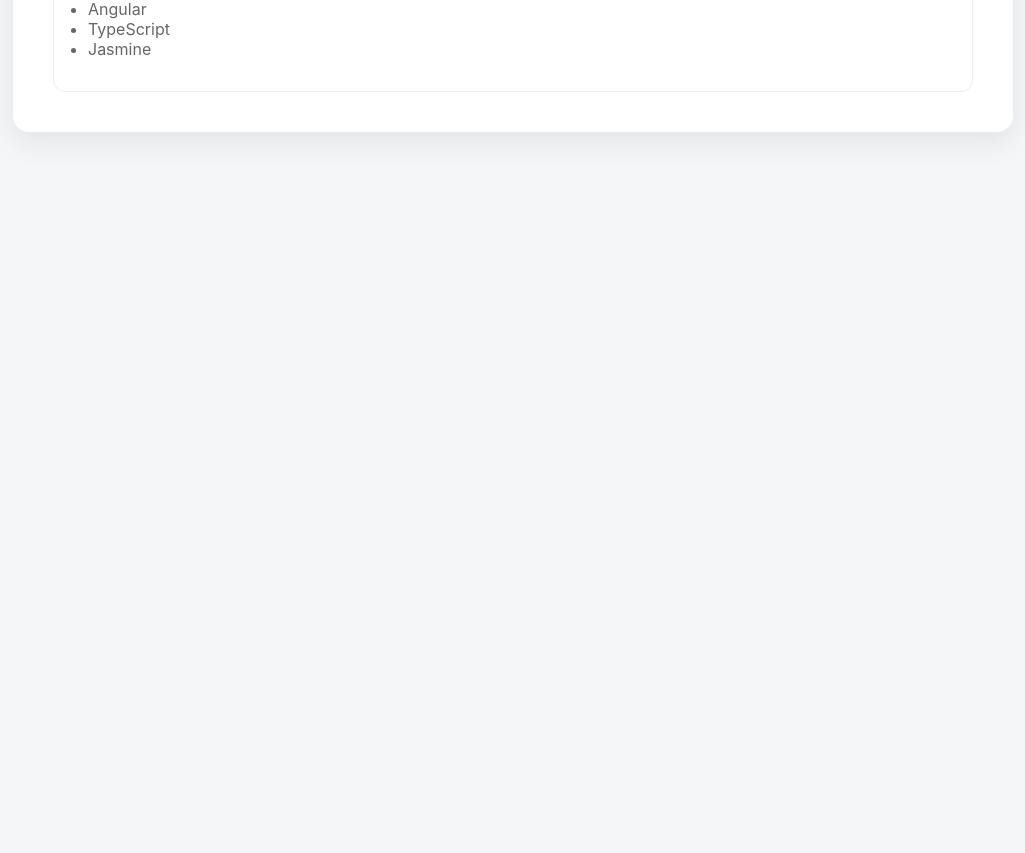
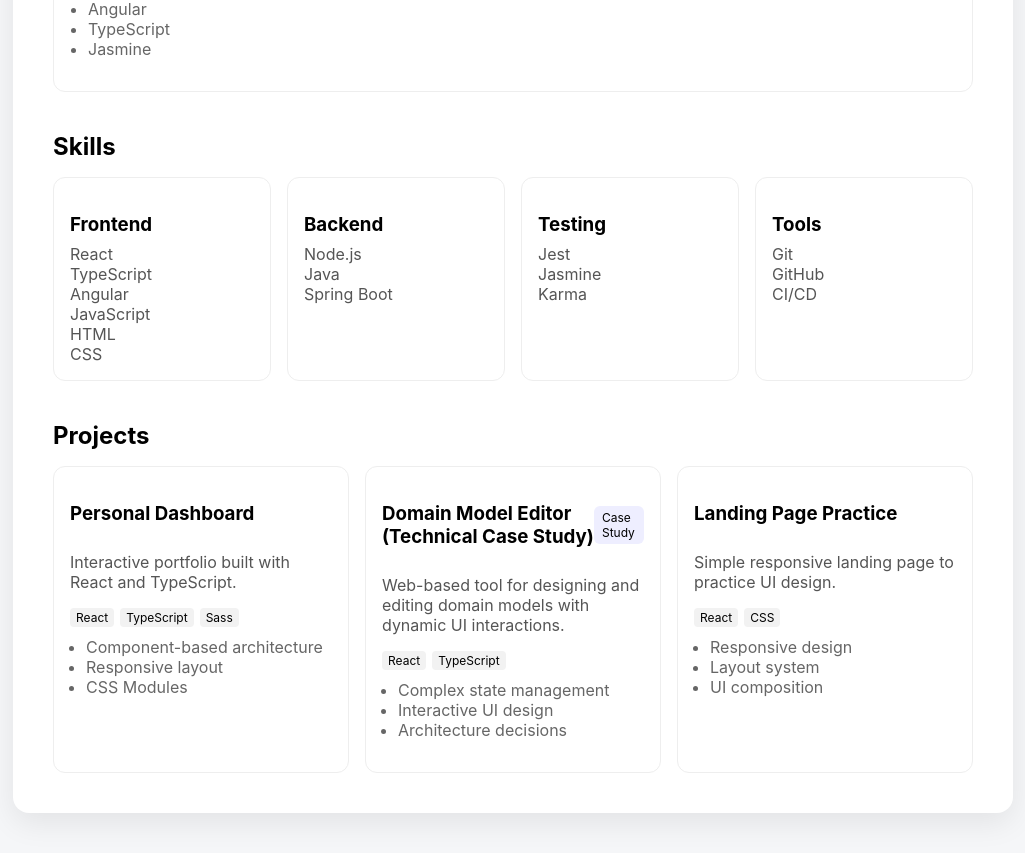
Before and after one commit to giselabenitez/personal-dashboard, a React (Vite) app: page / in a window 1280 px wide. Shown: the part 680-1533 px from the top of the page, without its empty margins (127-1152 px from the left). Before the commit the page ends 852 px from the top, so only its background shows below. Built offline with nearby package versions, Linux system fonts and the light colour scheme.

Commit message:
Add skills and projects sections

```diff
--- a/src/App.tsx
+++ b/src/App.tsx
@@ -1,12 +1,16 @@
 import { Experience } from './components/experience/Experience';
 import { Hero } from './components/hero/Hero';
 import { Layout } from './components/layout/Layout';
+import { Projects } from './components/projects/Projects';
+import { Skills } from './components/skills/Skills';
 
 function App() {
   return (
     <Layout>
       <Hero />
       <Experience />
+      <Skills />
+      <Projects />
     </Layout>
   );
 }
--- /dev/null
+++ b/src/components/projects/Projects.module.scss
@@ -0,0 +1,58 @@
+.projects {
+    margin-top: 40px;
+}
+
+.title {
+    margin-bottom: 16px;
+}
+
+.grid {
+    display: grid;
+    grid-template-columns: repeat(auto-fit, minmax(260px, 1fr));
+    gap: 16px;
+}
+
+.card {
+    padding: 16px;
+    border: 1px solid #eee;
+    border-radius: 12px;
+    background: #fff;
+}
+
+.header {
+    display: flex;
+    justify-content: space-between;
+    align-items: center;
+}
+
+.badge {
+    font-size: 12px;
+    padding: 4px 8px;
+    background: #eef;
+    border-radius: 6px;
+}
+
+.description {
+    margin-top: 8px;
+    color: #555;
+}
+
+.stack {
+    margin-top: 10px;
+    display: flex;
+    flex-wrap: wrap;
+    gap: 6px;
+}
+
+.tech {
+    font-size: 12px;
+    background: #f2f2f2;
+    padding: 2px 6px;
+    border-radius: 4px;
+}
+
+.highlights {
+    margin-top: 10px;
+    padding-left: 16px;
+    color: #666;
+}
--- /dev/null
+++ b/src/components/projects/Projects.tsx
@@ -0,0 +1,42 @@
+import { projects } from "../../data/profile";
+import styles from "./Projects.module.scss";
+
+export function Projects() {
+    return (
+        <section className={styles.projects}>
+            <h2 className={styles.title}>Projects</h2>
+
+            <div className={styles.grid}>
+                {projects.map((project) => (
+                    <article key={project.title} className={styles.card}>
+                        <div className={styles.header}>
+                            <h3>{project.title}</h3>
+
+                            {project.type === "case-study" && (
+                                <span className={styles.badge}>Case Study</span>
+                            )}
+                        </div>
+
+                        <p className={styles.description}>
+                            {project.description}
+                        </p>
+
+                        <div className={styles.stack}>
+                            {project.stack.map((tech) => (
+                                <span key={tech} className={styles.tech}>
+                                    {tech}
+                                </span>
+                            ))}
+                        </div>
+
+                        <ul className={styles.highlights}>
+                            {project.highlights.map((h) => (
+                                <li key={h}>{h}</li>
+                            ))}
+                        </ul>
+                    </article>
+                ))}
+            </div>
+        </section>
+    );
+}
--- /dev/null
+++ b/src/components/skills/Skills.module.scss
@@ -0,0 +1,32 @@
+.skills {
+    margin-top: 40px;
+}
+
+.title {
+    margin-bottom: 16px;
+}
+
+.grid {
+    display: grid;
+    grid-template-columns: repeat(auto-fit, minmax(180px, 1fr));
+    gap: 16px;
+}
+
+.card {
+    padding: 16px;
+    border: 1px solid #eee;
+    border-radius: 12px;
+    background: #fff;
+}
+
+.category {
+    margin-bottom: 8px;
+    text-transform: capitalize;
+}
+
+.list {
+    list-style: none;
+    padding: 0;
+    margin: 0;
+    color: #555;
+}
--- a/src/components/skills/skills.tsx
+++ b/src/components/skills/skills.tsx
@@ -0,0 +1,24 @@
+import { skills } from "../../data/profile";
+import styles from "./Skills.module.scss";
+
+export function Skills() {
+    return (
+        <section className={styles.skills}>
+            <h2 className={styles.title}>Skills</h2>
+
+            <div className={styles.grid}>
+                {Object.entries(skills).map(([category, items]) => (
+                    <div key={category} className={styles.card}>
+                        <h3 className={styles.category}>{category}</h3>
+
+                        <ul className={styles.list}>
+                            {items.map((skill) => (
+                                <li key={skill}>{skill}</li>
+                            ))}
+                        </ul>
+                    </div>
+                ))}
+            </div>
+        </section>
+    );
+}
--- a/src/data/profile.ts
+++ b/src/data/profile.ts
@@ -1,4 +1,4 @@
-import type { Experience } from "../types/profile";
+import type { Experience, Project } from "../types/profile";
 
 export const profile = {
     name: "Gisela Benitez",
@@ -28,3 +28,47 @@
         ],
     },
 ];
+
+export const skills = {
+    frontend: ["React", "TypeScript", "Angular", "JavaScript", "HTML", "CSS"],
+    backend: ["Node.js", "Java", "Spring Boot"],
+    testing: ["Jest", "Jasmine", "Karma"],
+    tools: ["Git", "GitHub", "CI/CD"],
+};
+
+export const projects: Project[] = [
+    {
+        title: "Personal Dashboard",
+        type: "personal",
+        description: "Interactive portfolio built with React and TypeScript.",
+        stack: ["React", "TypeScript", "Sass"],
+        highlights: [
+            "Component-based architecture",
+            "Responsive layout",
+            "CSS Modules"
+        ],
+    },
+    {
+        title: "Domain Model Editor (Technical Case Study)",
+        type: "case-study",
+        description:
+            "Web-based tool for designing and editing domain models with dynamic UI interactions.",
+        stack: ["React", "TypeScript"],
+        highlights: [
+            "Complex state management",
+            "Interactive UI design",
+            "Architecture decisions"
+        ],
+    },
+    {
+        title: "Landing Page Practice",
+        type: "personal",
+        description: "Simple responsive landing page to practice UI design.",
+        stack: ["React", "CSS"],
+        highlights: [
+            "Responsive design",
+            "Layout system",
+            "UI composition"
+        ],
+    },
+];
```
Also changed, not shown: src/types/profile.ts (+8 -0 lines).
